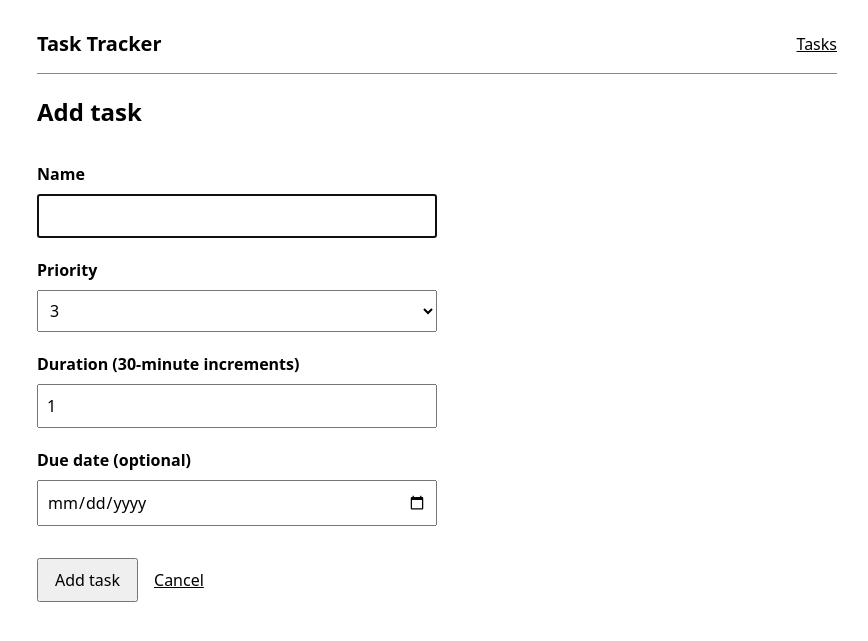
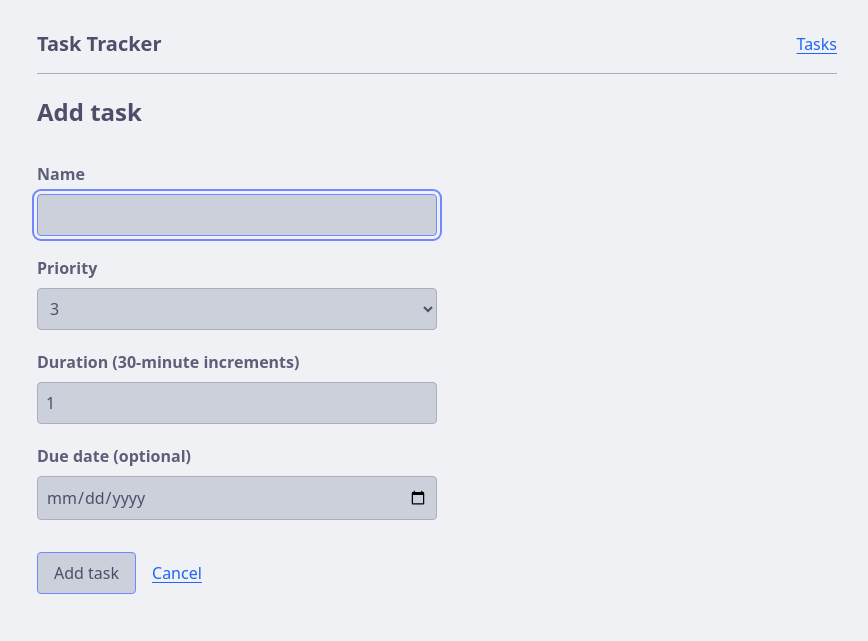
Before and after one commit to henrynoakes/taskTracker, a FastAPI app: page /web/tasks/new in a window 1280 px wide. Shown: the top 641 px of the page, without its empty margins (203-1071 px from the left). Run offline with FastAPI, Linux system fonts and the light colour scheme.

Commit message:
Changed font to Jetbrains mono nf and the colourscheme to catpuccin

```diff
--- a/tasktracker/static/style.css
+++ b/tasktracker/static/style.css
@@ -1,6 +1,79 @@
 :root {
-    font-family: system-ui, sans-serif;
-    color-scheme: light dark;
+    /* Official Catppuccin Latte palette (light mode). */
+    --base: #eff1f5;
+    --text: #4c4f69;
+    --subtext-1: #5c5f77;
+    --subtext-0: #6c6f85;
+    --surface-0: #ccd0da;
+    --surface-1: #bcc0cc;
+    --surface-2: #acb0be;
+    --overlay-0: #9ca0b0;
+    --selection: rgb(124 127 147 / 25%);
+    --blue: #1e66f5;
+    --lavender: #7287fd;
+    --green: #40a02b;
+    --red: #d20f39;
+
+    font-family: "JetBrainsMono Nerd Font", "JetBrainsMono Nerd Font Mono", system-ui, sans-serif;
+    color-scheme: light;
+    color: var(--text);
+    background-color: var(--base);
+    accent-color: var(--lavender);
+}
+
+@media (prefers-color-scheme: dark) {
+    :root {
+        /* Official Catppuccin Mocha palette (dark mode). */
+        --base: #1e1e2e;
+        --text: #cdd6f4;
+        --subtext-1: #bac2de;
+        --subtext-0: #a6adc8;
+        --surface-0: #313244;
+        --surface-1: #45475a;
+        --surface-2: #585b70;
+        --overlay-0: #6c7086;
+        --selection: rgb(147 153 178 / 25%);
+        --blue: #89b4fa;
+        --lavender: #b4befe;
+        --green: #a6e3a1;
+        --red: #f38ba8;
+
+        color-scheme: dark;
+    }
+}
+
+::selection {
+    color: var(--text);
+    background-color: var(--selection);
+}
+
+:focus-visible {
+    outline: 2px solid var(--lavender);
+    outline-offset: 3px;
+}
+
+button,
+input,
+select {
+    color: var(--text);
+    background-color: var(--surface-0);
+    border: 1px solid var(--surface-2);
+    border-radius: 0.25rem;
+}
+
+button:hover {
+    background-color: var(--surface-1);
+    border-color: var(--lavender);
+}
+
+input:focus,
+select:focus {
+    border-color: var(--lavender);
+}
+
+input::placeholder {
+    color: var(--subtext-0);
+    opacity: 1;
 }
 
 body {
@@ -15,7 +88,7 @@ header {
     align-items: center;
     justify-content: space-between;
     gap: 1rem;
-    border-bottom: 1px solid #888;
+    border-bottom: 1px solid var(--surface-2);
 }
 
 header h1 {
@@ -23,7 +96,13 @@ header h1 {
 }
 
 a {
-    color: inherit;
+    color: var(--blue);
+    text-underline-offset: 0.2em;
+}
+
+a:hover {
+    text-decoration-color: var(--lavender);
+    text-decoration-thickness: 2px;
 }
 
 .task-list {
@@ -155,6 +247,7 @@ a {
 .task-form label {
     margin-top: 0.75rem;
     font-weight: 600;
+    color: var(--subtext-1);
 }
 
 .task-form input,
@@ -176,6 +269,7 @@ a {
     font: inherit;
     padding: 0.5rem 1rem;
     cursor: pointer;
+    border-color: var(--lavender);
 }
 
 .page-actions {
```
Also changed, not shown: other parts of tasktracker/static/style.css (+25 -8 lines), README.md.
